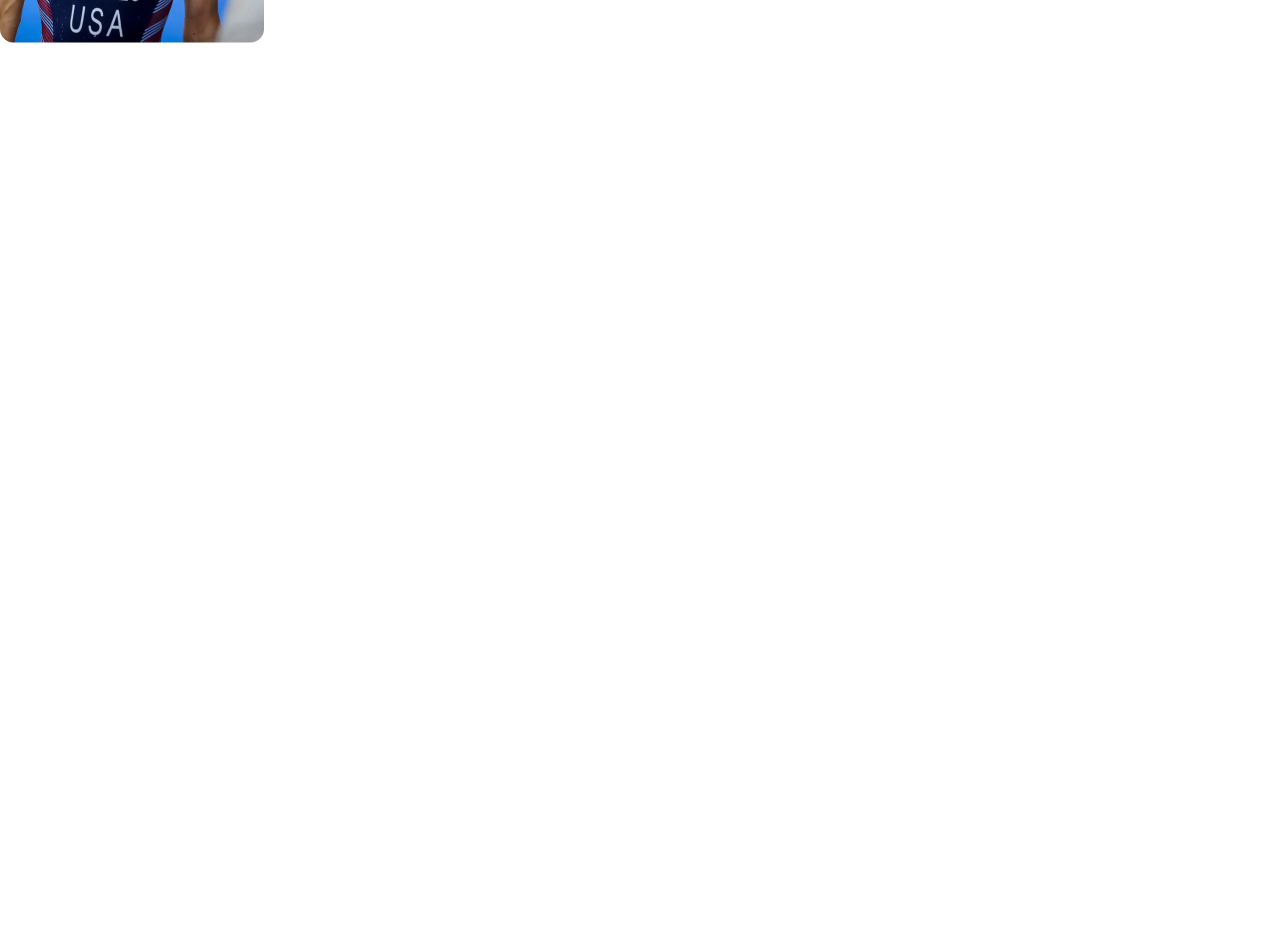
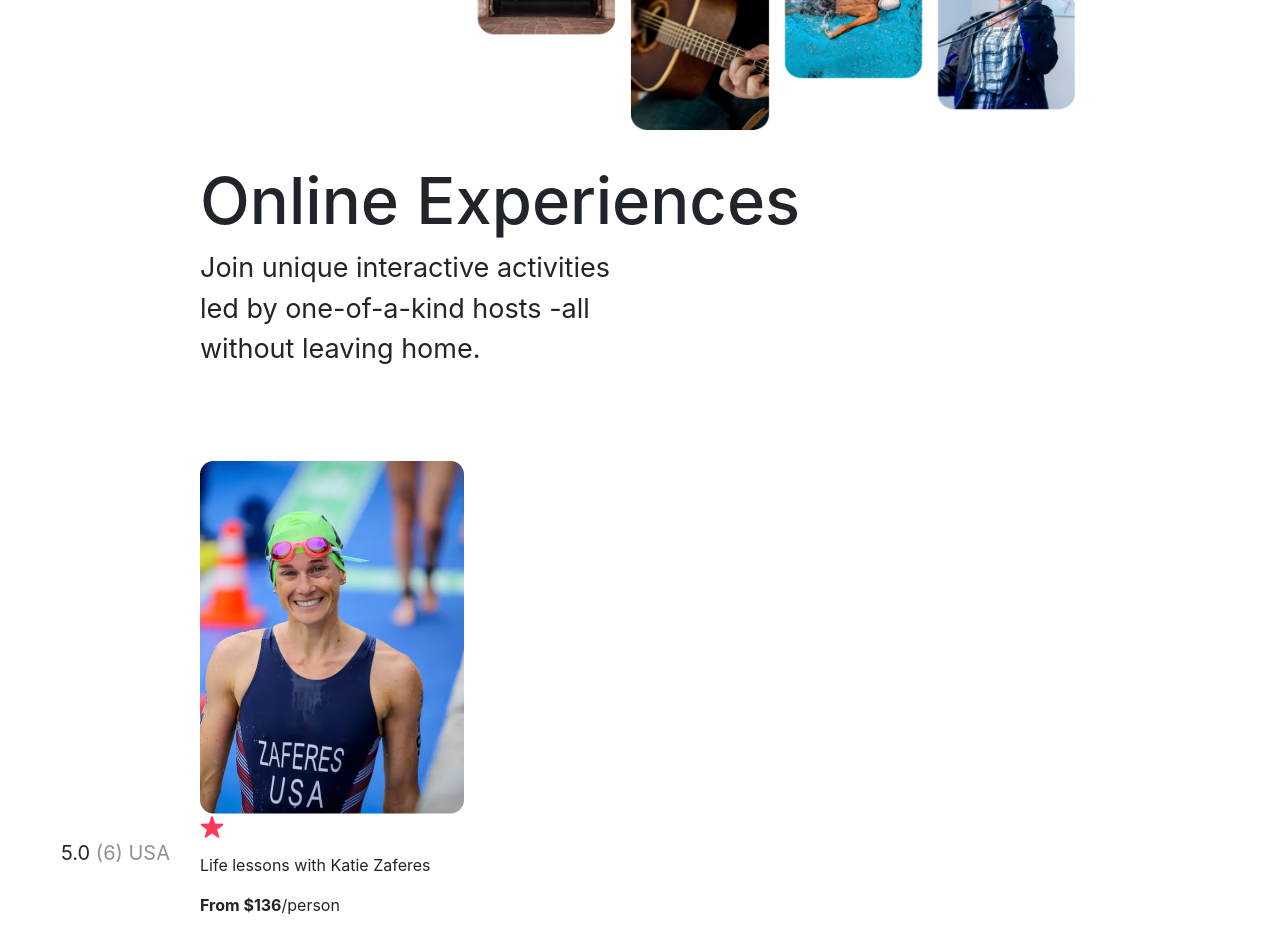
Before and after one commit to Djcross930/Air-bnb-replica-practice, a React (Create React App) app: page / in a window 1280 px wide. Shown: the part 380-1313 px from the top of the page. Before the commit the page ends 800 px from the top, so only its background shows below. Built offline with nearby package versions, Linux system fonts and the light colour scheme.

Commit message:
addded image with working text/rating below. It is hard coded atm

```diff
--- a/src/App.css
+++ b/src/App.css
@@ -17,7 +17,7 @@
 
 .BelowNav {
   padding-top: 40px;
-  padding-left: 250px;
+  padding-left: 325px;
 }
 
 .bigPhoto {
@@ -38,6 +38,34 @@
   vertical-align: auto;
   max-width: 650px;
   font-size: 27px;
+}
+
+.AthletePhoto {
+  padding-top: 75px;
+  padding-left: 200px;
+}
+
+.BelowImage {
+  padding-left: 200px;
+  white-space: nowrap;
+}
+
+.description {
+  padding-top: 15px;
+}
+
+.rating {
+  float: right;
+  padding-right: 1110px;
+  font-size: 20px;
+}
+
+.price {
+  padding-top: 0px;
+}
+
+.Grey {
+  color: #918E9B;
 }
 
 .App-logo {
--- a/src/App.js
+++ b/src/App.js
@@ -8,9 +8,9 @@ function App() {
   return (
     <div className="App">
       <NavTop />
+      <BelowNav />
+      <BelowNavText />
       <AthleteData />
-      {/* <BelowNav />
-      <BelowNavText /> */}
     </div>
   );
 }
--- /dev/null
+++ b/src/components/BelowImage.js
@@ -0,0 +1,8 @@
+import Star from './Star.png'
+
+export default function BelowImage() {
+  return <div className="BelowImage">
+    <img src={Star} alt="Rating" /> <p className="rating"> 5.0 <span className="Grey">(6) USA</span> </p>
+    <p className="description">Life lessons with Katie Zaferes</p> <p className="price"><b>From $136</b>/person</p>
+  </div>
+}
--- a/src/components/Group.js
+++ b/src/components/Group.js
@@ -1,8 +1,9 @@
 import Athlete from './Athlete.png'
-
+import BelowImage from './BelowImage.js'
 
 export default function AthleteData() {
   return <div className="AthleteData">
     <img className="AthletePhoto" src={Athlete} alt="Athlete" />
+    <BelowImage />
   </div>
 }
```
